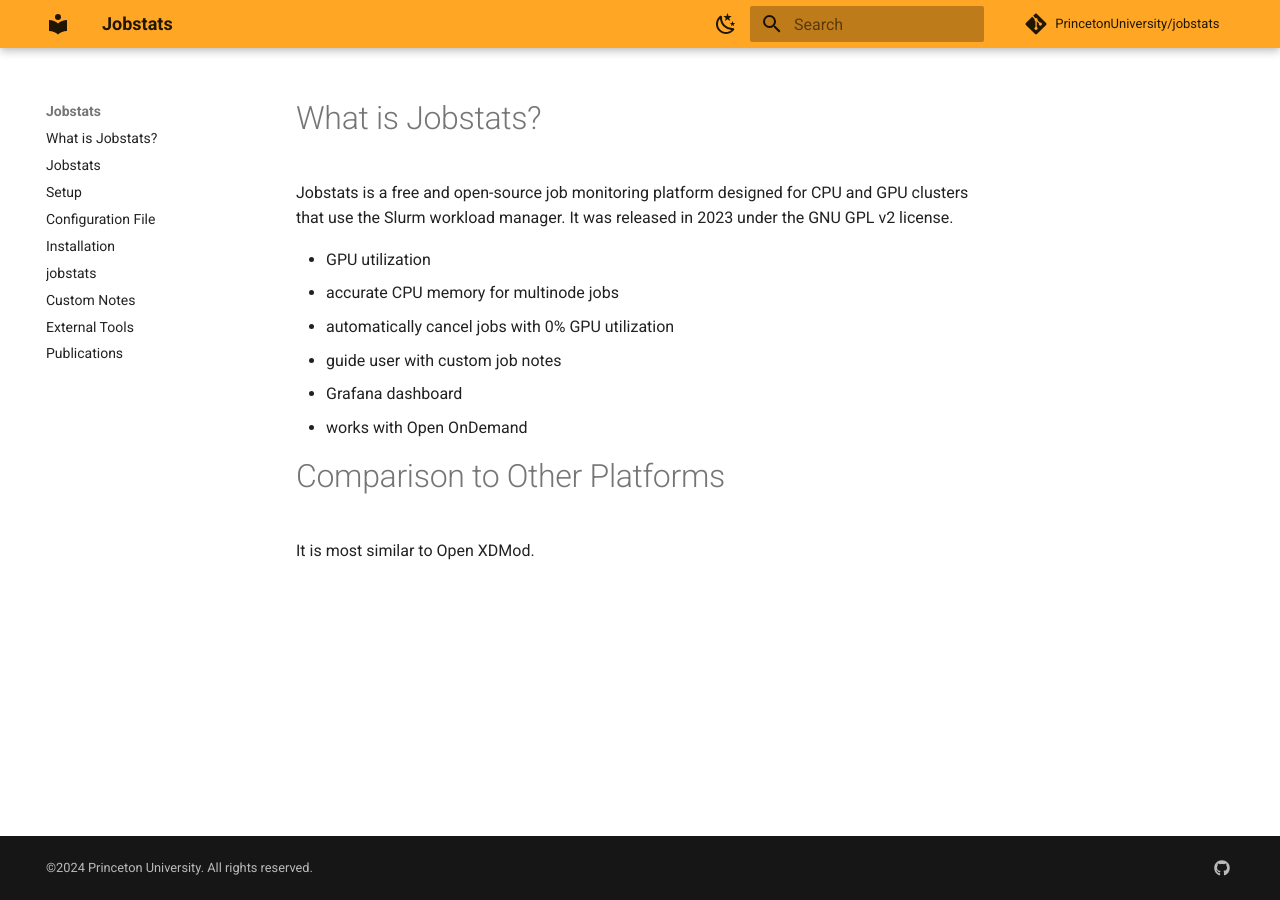
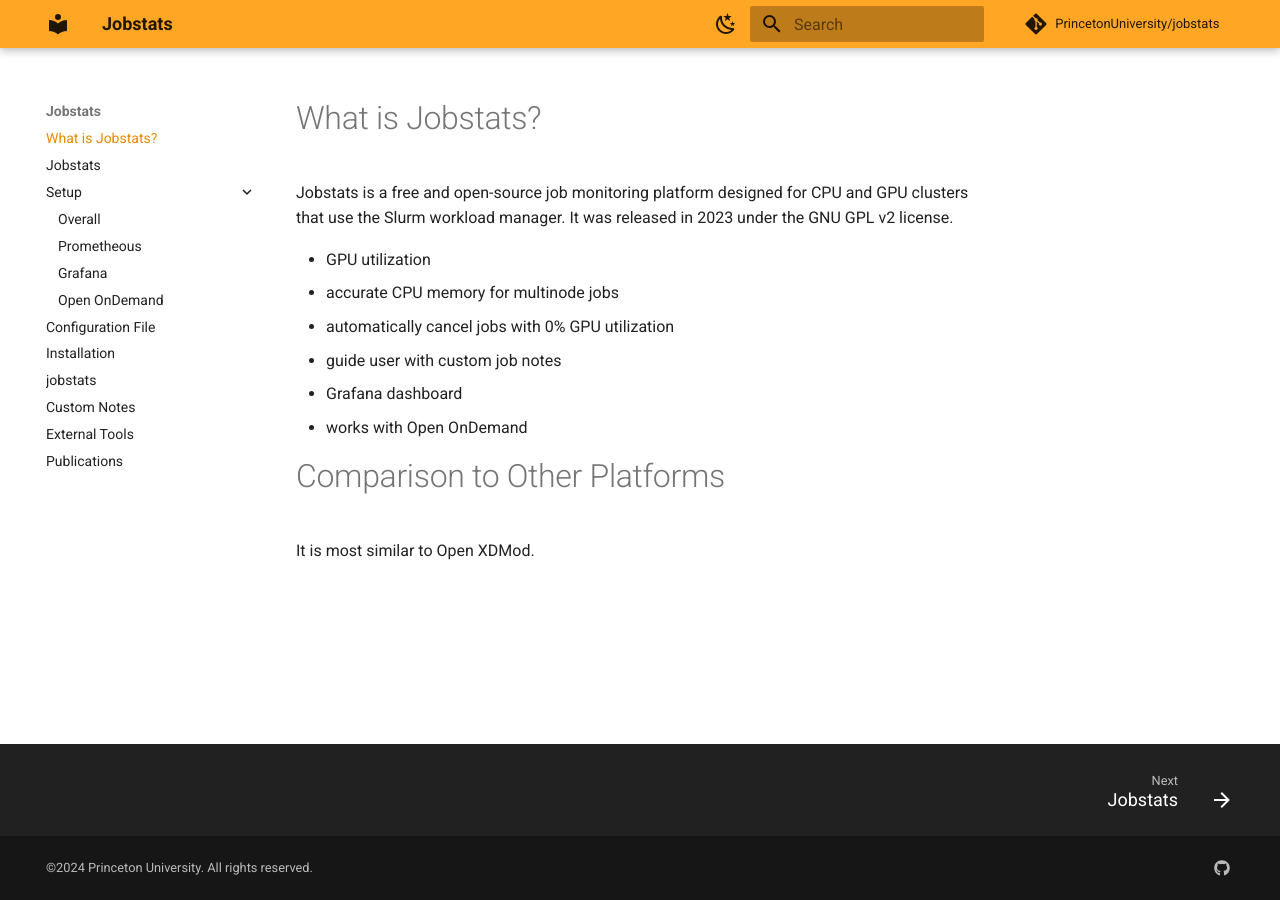
Before and after one commit to PrincetonUniversity/jobstats, an MkDocs documentation site: the page built from docs/index.md, in a window 1280 px wide. Built offline with MkDocs 1.6.1 and Material for MkDocs 9.7.7, drawn with Linux system fonts in a browser that asks for light colours; comment, search, counter and statistics services are not loaded.

Commit message:
Update mkdocs.yml

```diff
--- a/mkdocs.yml
+++ b/mkdocs.yml
@@ -3,20 +3,24 @@
 repo_url: "https://github.com/PrincetonUniversity/jobstats"
 repo_name: PrincetonUniversity/jobstats
 nav:
-  - What is Jobstats?: what_is.md
+  - What is Jobstats?: index.md
   - Jobstats: jobstats.md
-  - Setup: setup.md
+  - Setup:
+    - Overall: setup/setup.md
+    - Prometheous: setup/prometheus.md
+    - Grafana: setup/grafana.md
+    - Open OnDemand: setup/ood.md
   - Configuration File: configuration.md
   - Installation: installation.md
   - jobstats: using_jobstats.md
   - Custom Notes: notes.md
   - External Tools: external_tools.md
   - Publications: publications.md
-
 theme:
   name: material
   features:
     - navigation.footer
+    - navigation.expand
   palette:
     # light mode
     - scheme: default
```
